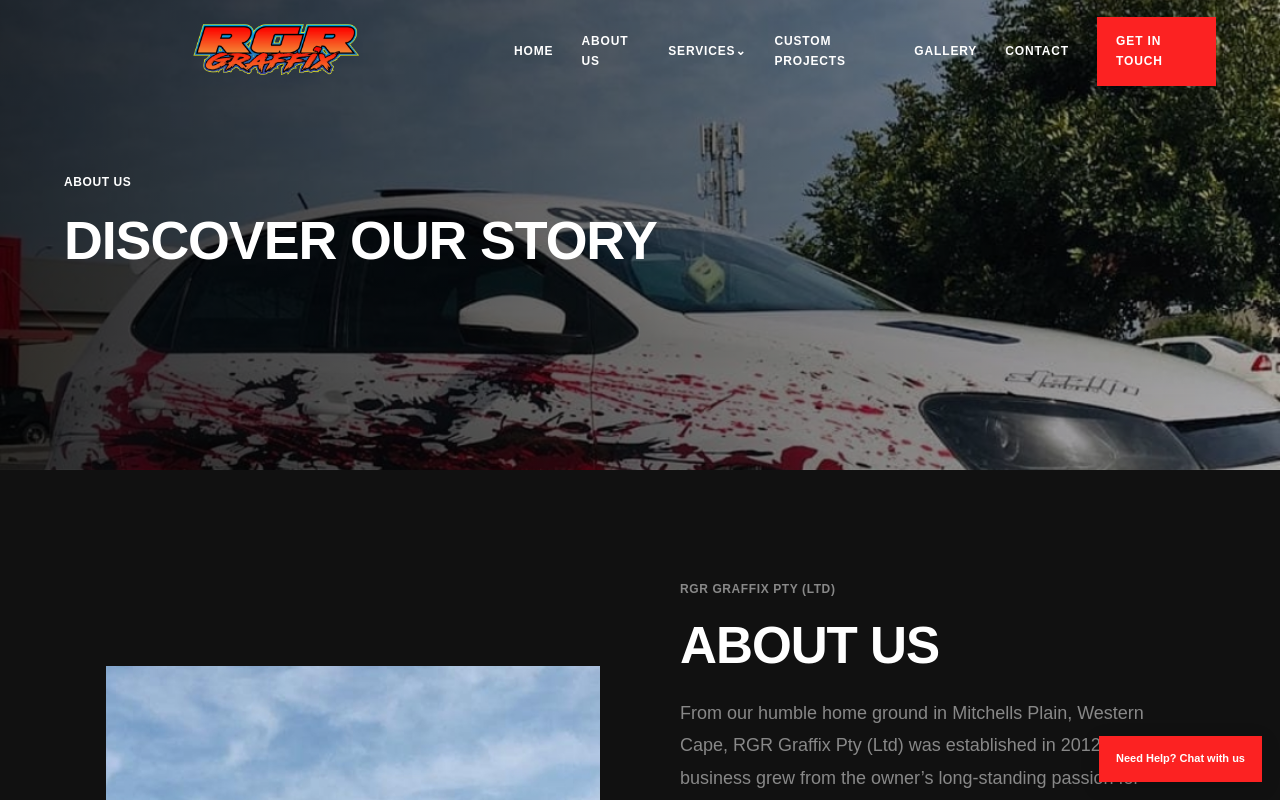
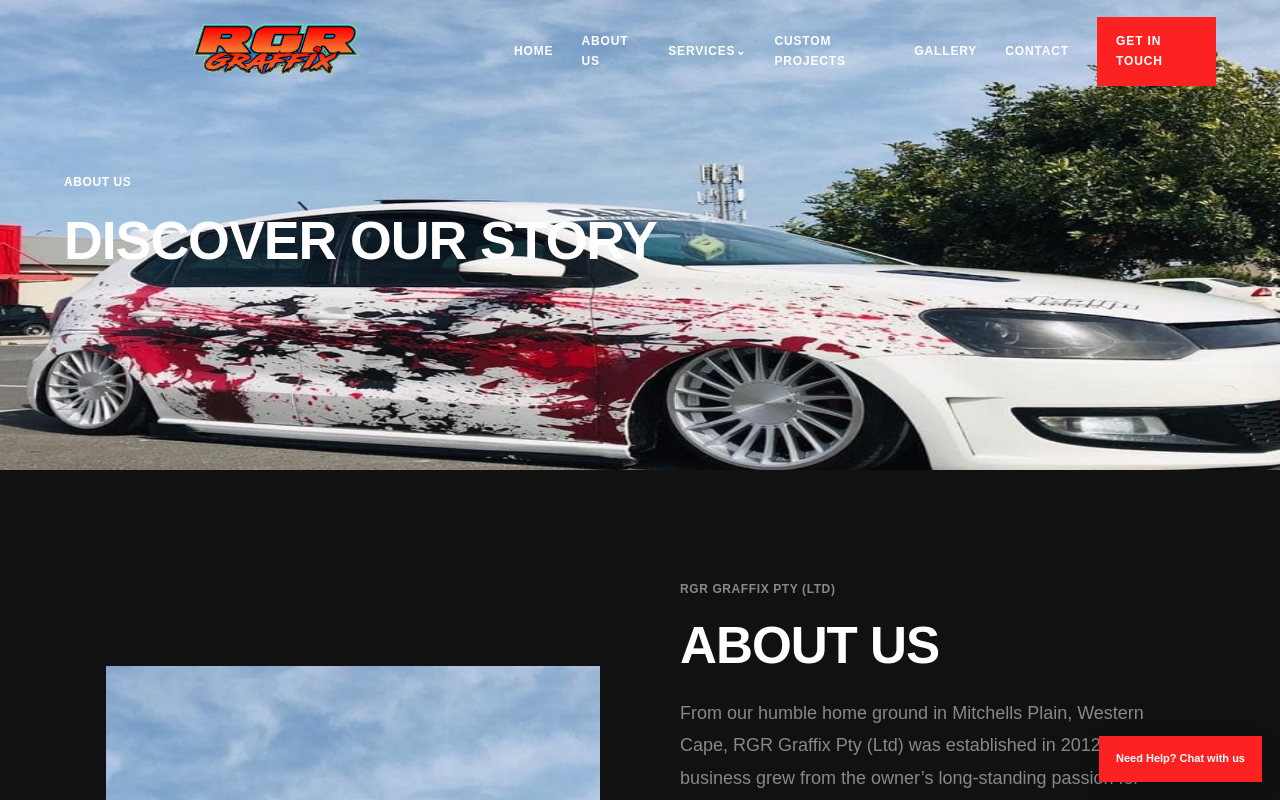
Before and after one commit to pp0447515-web/rgrgraffix, a Next.js app: page /about-us in a window 1280 px wide. Shown: the top 800 px of the page. Built offline with nearby package versions, Linux system fonts and the light colour scheme.

Commit message:
Optimize hero image delivery

```diff
--- a/app/about-us/page.tsx
+++ b/app/about-us/page.tsx
@@ -16,10 +16,7 @@ export default function AboutPage() {
       <SiteHeader />
       <main id="main-content" className="inner-page">
         <section className="inner-hero">
-          <div
-            className="inner-hero-image"
-            style={{ backgroundImage: 'linear-gradient(90deg,rgba(0,0,0,.8),rgba(0,0,0,.3)),url("/images/Untitled-design-13.jpg")' }}
-          />
+          <div className="inner-hero-image"><Image src="/images/Untitled-design-13.jpg" alt="" fill sizes="100vw" quality={78} priority /></div>
           <div className="inner-hero-content">
             <p className="eyebrow">About Us</p>
             <h1>Discover our story</h1>
```
